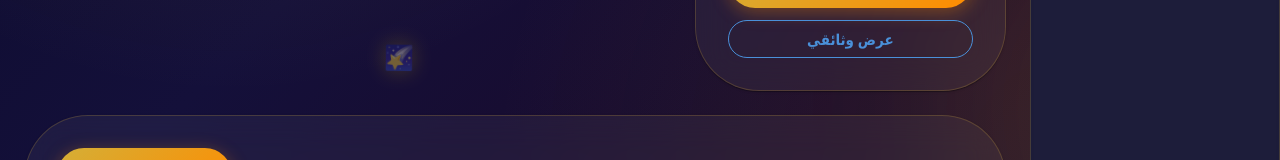
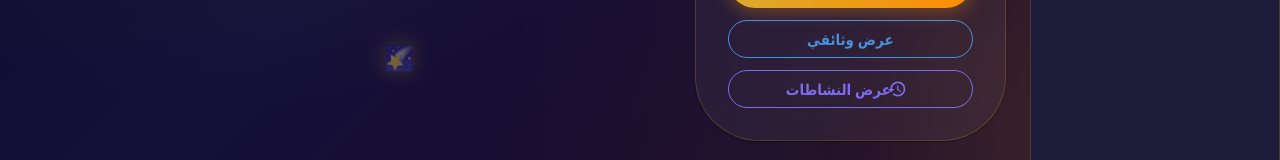
Before and after one commit to mostafakamla54-max/Secure-Document-Vault, a React (Create React App) app in the folder frontend/: page /profile in a window 1280 px wide. Shown: the part 584-744 px from the top of the page. Built offline with nearby package versions, Linux system fonts and the light colour scheme; no server answers; sample sign-in values are in the browser's storage.

Commit message:
feat(profile): add activity log button

```diff
--- a/frontend/src/components/profile/ProfilePage.js
+++ b/frontend/src/components/profile/ProfilePage.js
@@ -15,6 +15,7 @@ import VerifiedIcon from '@mui/icons-material/Verified';
 import SecurityIcon from '@mui/icons-material/Security';
 import QrCode2Icon from '@mui/icons-material/QrCode2';
 import PhotoCameraIcon from '@mui/icons-material/PhotoCamera';
+import HistoryIcon from '@mui/icons-material/History';
 import { QRCodeSVG } from 'qrcode.react';
 import Layout from '../common/Layout';
 import { fetchProfile } from '../../store/slices/authSlice';
@@ -186,7 +187,8 @@ function ProfilePage() {
             <Box sx={{ mt: 3 }}>
               <Button variant="contained" className="btn-primary" startIcon={<EditIcon />} fullWidth sx={{ mb: 1.5 }} onClick={openEdit}>تعديل الملف الشخصي</Button>
               <Button variant="contained" className="btn-nery" startIcon={<LockResetIcon />} fullWidth sx={{ mb: 1.5 }} onClick={() => setPassOpen(true)}>تغيير كلمة المرور</Button>
-              <Button variant="outlined" onClick={() => navigate('/documents')} fullWidth sx={{ color: '#4a90d9', borderColor: '#4a90d9' }}>عرض وثائقي</Button>
+              <Button variant="outlined" onClick={() => navigate('/documents')} fullWidth sx={{ color: '#4a90d9', borderColor: '#4a90d9', mb: 1.5 }}>عرض وثائقي</Button>
+              <Button variant="outlined" onClick={() => navigate('/audit')} fullWidth startIcon={<HistoryIcon />} sx={{ color: '#7c6df0', borderColor: '#7c6df0' }}>عرض النشاطات</Button>
             </Box>
           </Paper>
         </Grid>
```
